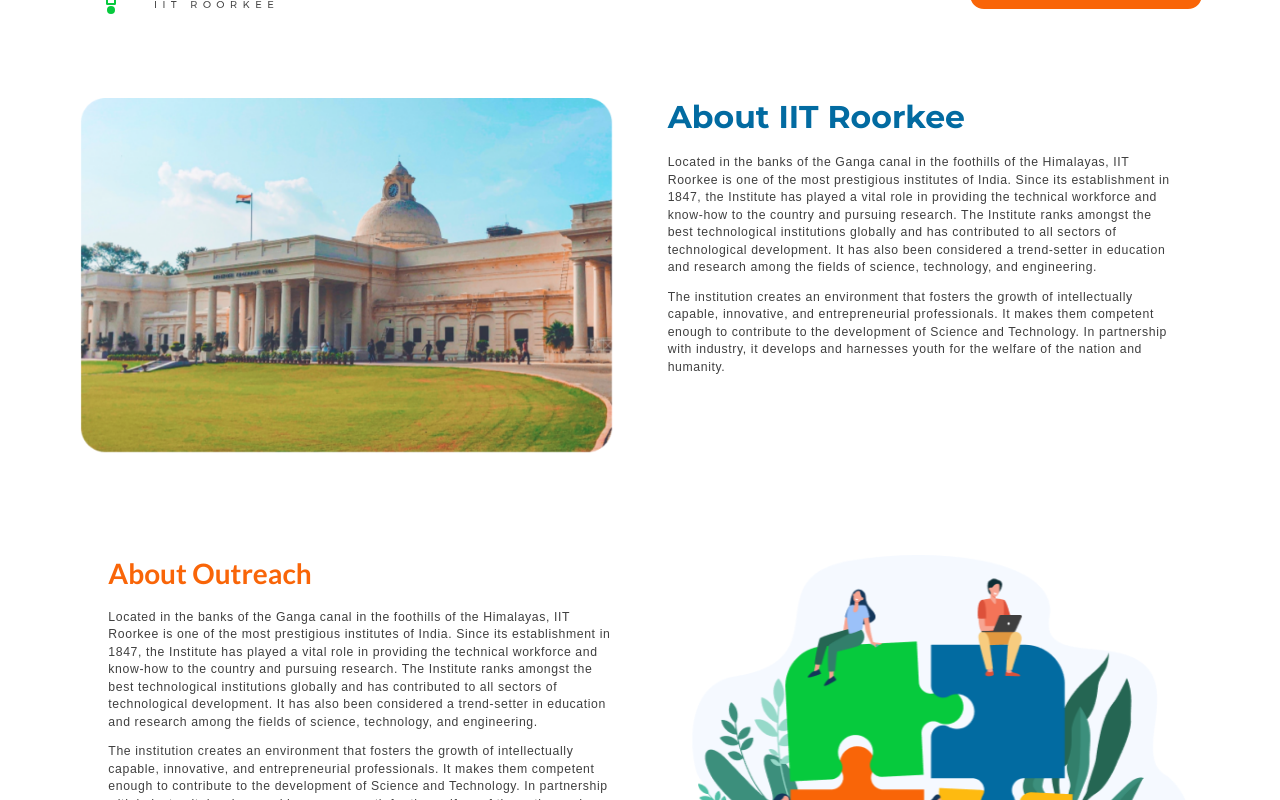
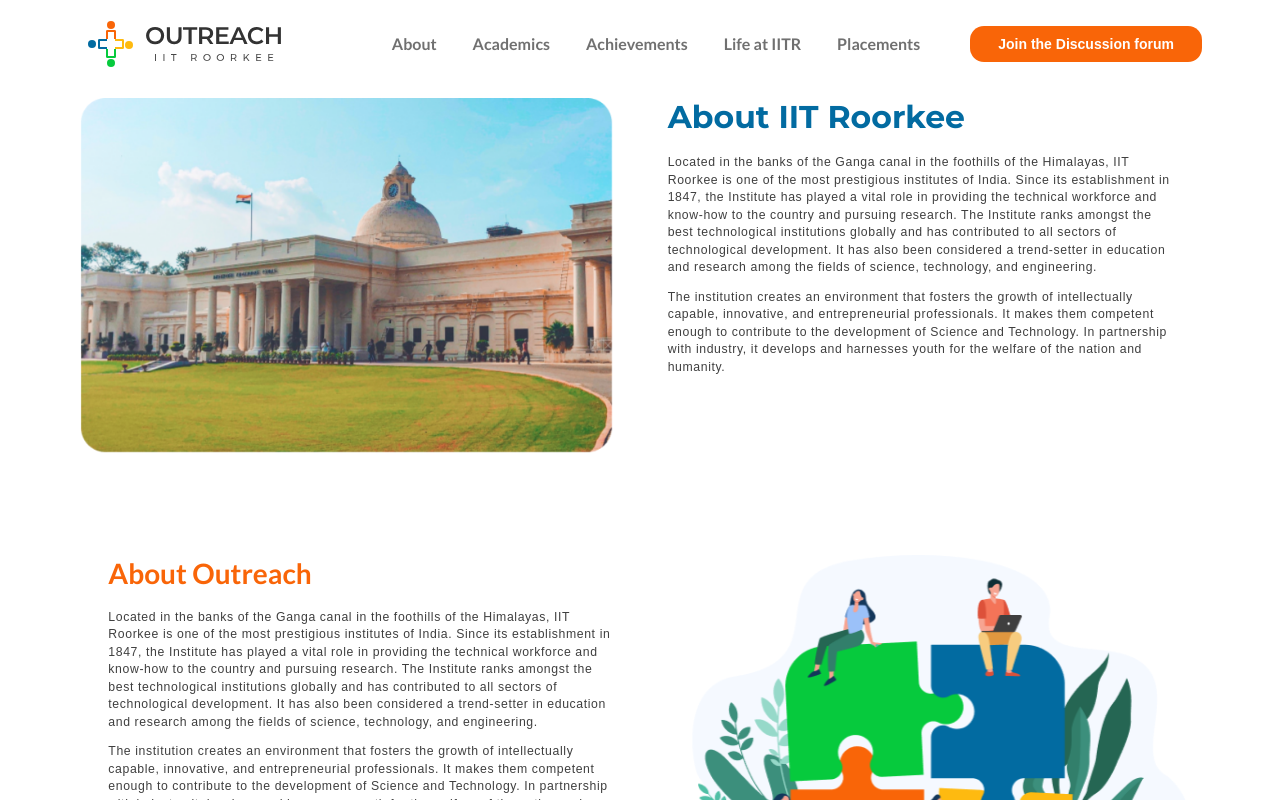
Before and after one commit to Outreach-IITR/Outreach_Website_Frontend, a React (Create React App) app: page /about in a window 1280 px wide. Shown: the top 800 px of the page. Built offline with nearby package versions, Linux system fonts and the light colour scheme.

Commit message:
Navbar issue

```diff
--- a/src/Components/About/About.js
+++ b/src/Components/About/About.js
@@ -7,12 +7,14 @@
 class App extends Component {
   render() {
     return (
+      <>
+      <NavbarFix />
       <div>
-        <NavbarFix />
         <AboutIITR />
         <AboutOutreach />
         <OurTeam />
       </div>
+      </>
     );
   }
 }
--- a/src/Components/NavbarFix/NavbarFix.css
+++ b/src/Components/NavbarFix/NavbarFix.css
@@ -5,7 +5,7 @@
     padding-bottom: 1rem;
     grid-template-columns: 3rem 1fr 2fr 1fr 3rem;
     position:fixed;
-    margin-top:-10.8rem;
+    top: 0;
 }
 .main-nav-fix {
     display: grid;
@@ -18,7 +18,7 @@
     background-color:white;
     opacity:1;
     box-shadow: 0rem 0.20rem 0.6rem -0.4rem #333333;
-    margin-top:-10rem;
+    top: 0;
 }
 
 .logo {
```
